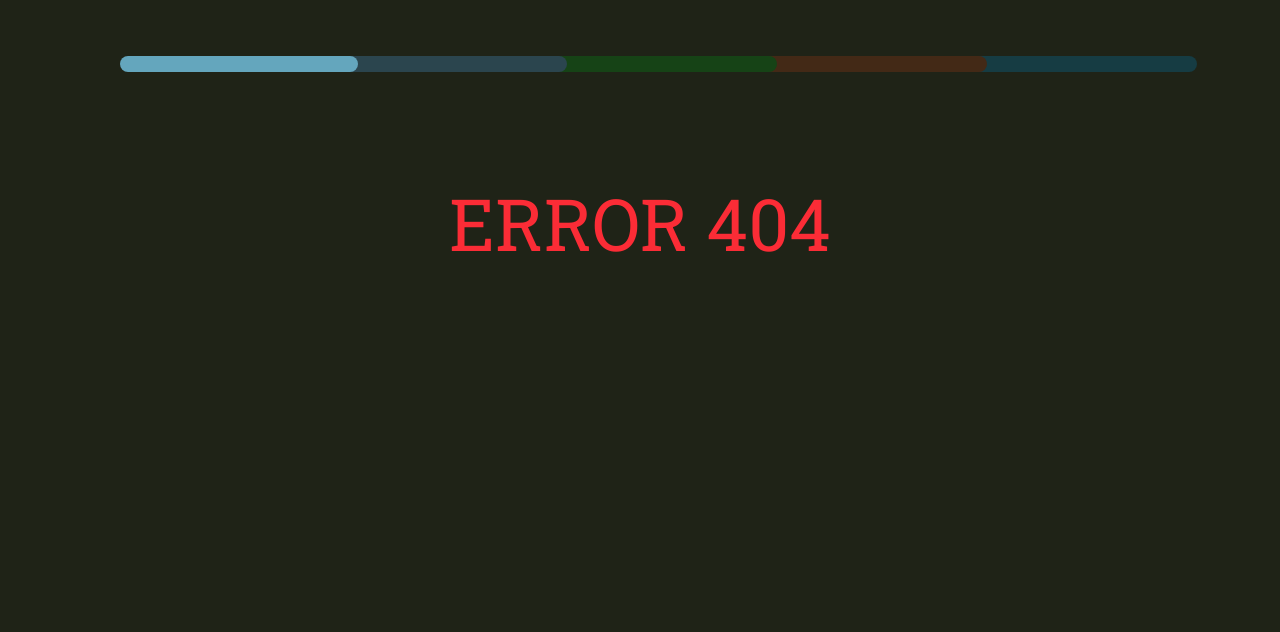
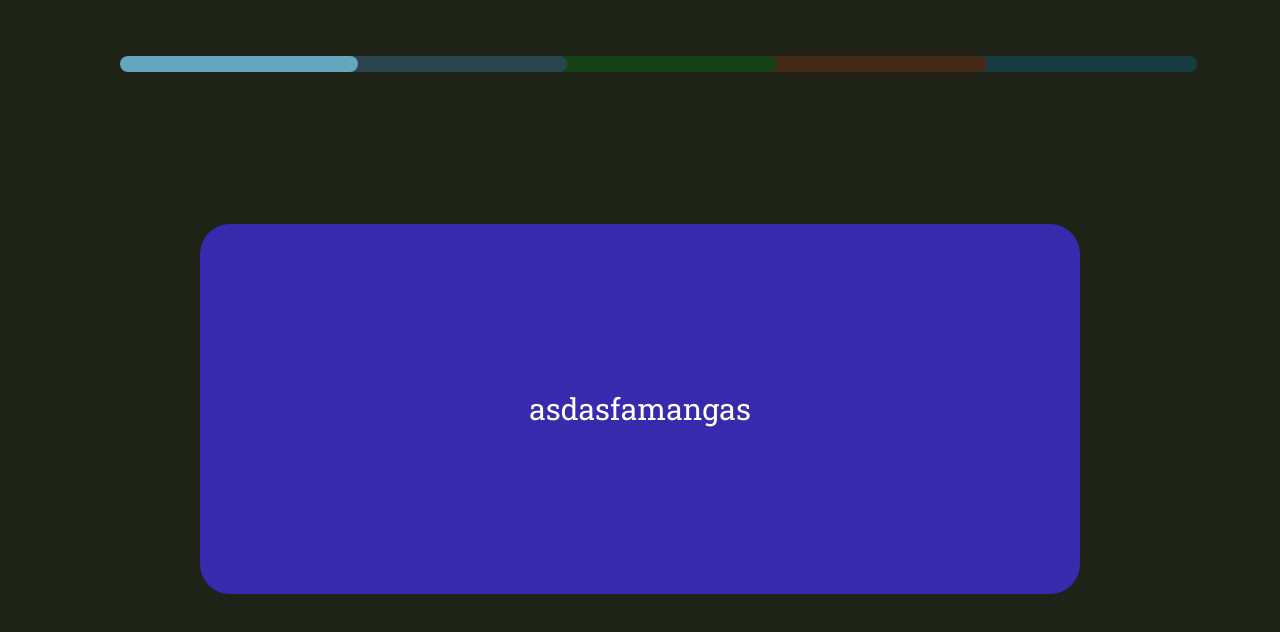
Before and after one commit to xdivayze/oggcloud_uni, a React (Vite) app in the folder frontend/: page /test-route in a window 1280 px wide. Before the commit this address had no page. Shown: the top 632 px of the page. Built offline with nearby package versions, Linux system fonts and the light colour scheme.

Commit message:
added usercreated

```diff
--- a/frontend/src/App.tsx
+++ b/frontend/src/App.tsx
@@ -5,6 +5,7 @@ import Register from "./Routes/Register/Components/Register";
 import RegisterRefer from "./Routes/Register/Components/RegisterRefer";
 import AuthProvider from "./Protected/AuthProvider";
 import ErrorPage from "./Routes/ErrorPage/ErrorPage";
+import UserCreated from "./Routes/Register/Components/PostRegister/UserCreated";
 
 function App() {
   return (
@@ -19,6 +20,7 @@ function App() {
             }
           />
           <Route path="/register/:id" element={<Register />} />
+          <Route path="/test-route" element={<UserCreated securityText="asdasfamangas" />} /> //! Deprecate immediately
           <Route path="*" element={<ErrorPage />} />
         </Route>
 
--- a/frontend/src/Routes/Register/Components/PostRegister/PostRegister.tsx
+++ b/frontend/src/Routes/Register/Components/PostRegister/PostRegister.tsx
@@ -1,11 +1,19 @@
-import ErrorPage from "../../../ErrorPage/ErrorPage"
-import UserCreated from "./UserCreated"
+import ErrorPage from "../../../ErrorPage/ErrorPage";
+import UserCreated from "./UserCreated";
 
-
-export default function PostRegister({code, success}:{code:number, success: boolean}) {
-    if (!success) {
-
-        return <ErrorPage code={code} />
-    }
-    return <UserCreated />
+export default function PostRegister({
+  code,
+  success,
+  secText,
+}: {
+  code: number;
+  success: boolean;
+  secText?: string;
+}) {
+  if (!success) {
+    return <ErrorPage code={code} />;
+  } else if (secText !== undefined) {
+    return <UserCreated securityText={secText} />;
+  }
+  return <ErrorPage code={505}/>
 }
--- a/frontend/src/Routes/Register/Components/PostRegister/UserCreated.tsx
+++ b/frontend/src/Routes/Register/Components/PostRegister/UserCreated.tsx
@@ -1,3 +1,29 @@
-export default function UserCreated() {
-    return <div>created</div>
+import { useRef } from "react";
+import Navbar from "../../../../Navbar/Navbar";
+import ObeseBar from "../ObeseBar";
+
+export default function UserCreated({
+  securityText,
+}: {
+  securityText: string;
+}) {
+  const seedRef = useRef<HTMLDivElement>(null);
+  return (
+    <div className="w-full">
+      <div className="w-full pt-14 min-h-1/5">
+        <Navbar collapse={true} />
+      </div>
+      <div className="w-full pt-28 ">
+        <div className="w-full px-50 flex justify-center ">
+          <ObeseBar
+            color="bg-indigo-800 text-white hover:text-white hover:bg-red-600 items-center justify-center text-3xl"
+            text={securityText}
+            refPassed={seedRef}
+            height="min-h-[370px]"
+            contentEditable={false}
+          />
+        </div>
+      </div>
+    </div>
+  );
 }
```
